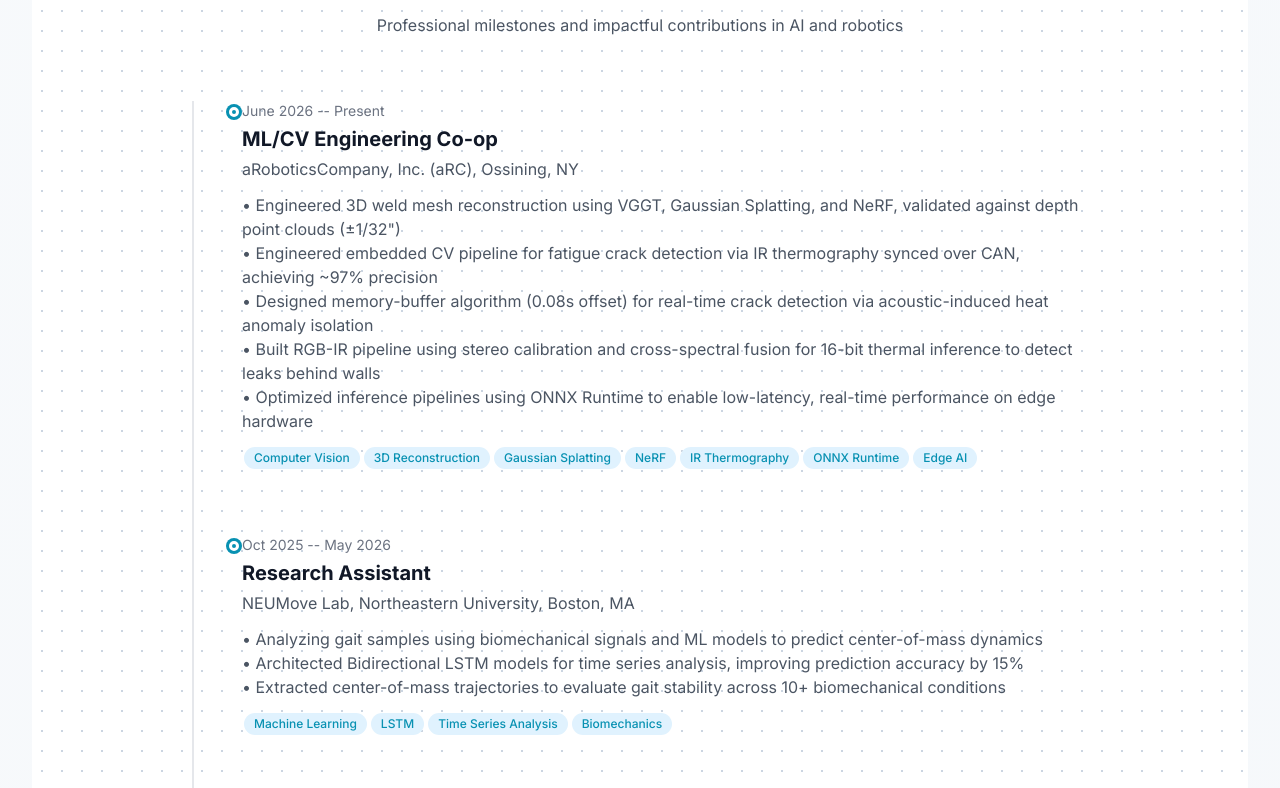
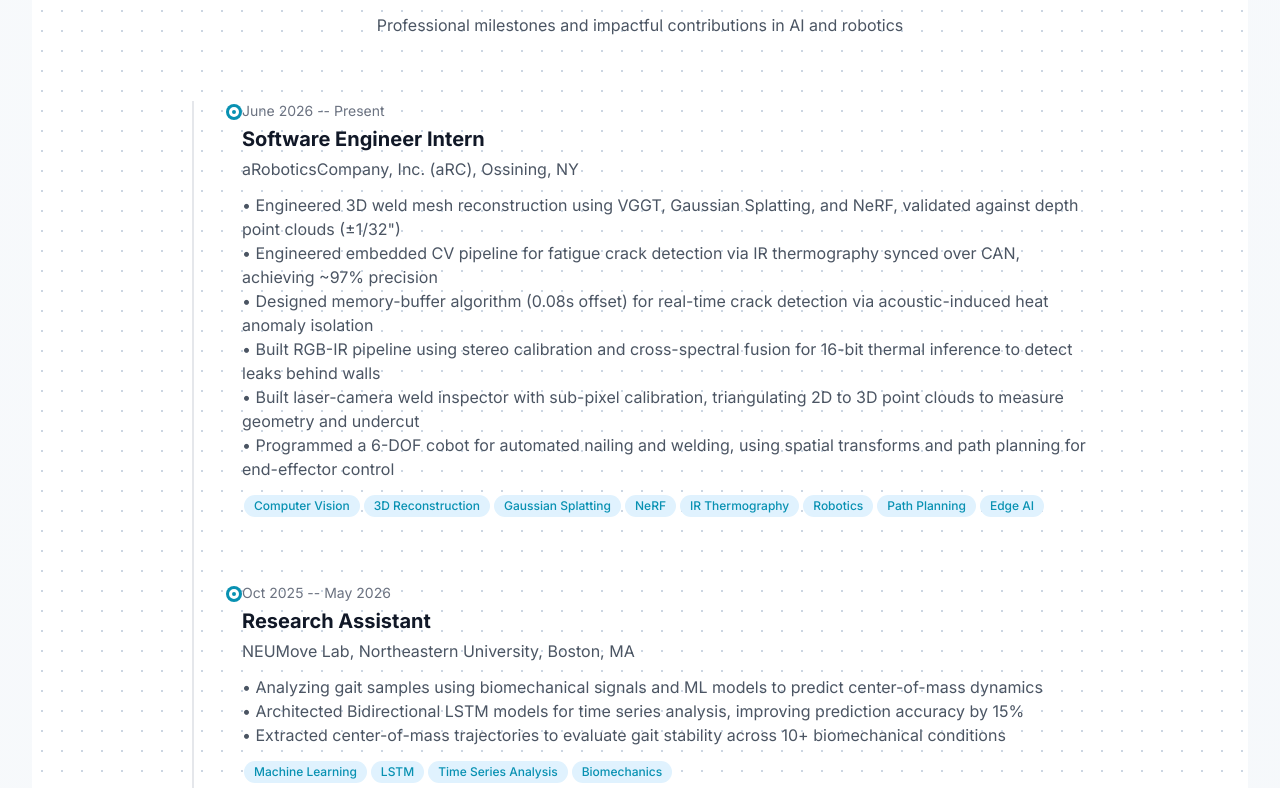
Before and after one commit to DV2123/portfolio, a plain HTML site: page index.html in a window 1280 px wide. Shown: the part 1632-2420 px from the top of the page. Drawn offline with nearby package versions, Linux system fonts and the light colour scheme; no server answers; animation ran at ten frames a second.

Commit message:
Update graduation date, aRC role, and resume PDF
Co-Authored-By: Claude Sonnet 5.5 <noreply@anthropic.com>

```diff
--- a/index.html
+++ b/index.html
@@ -510,14 +510,15 @@
                         <div class="relative">
                             <div class="timeline-dot"></div>
                             <p class="text-sm text-gray-500 mb-1 transition-colors duration-300">June 2026 -- Present</p>
-                            <h3 class="text-xl font-bold text-gray-900 transition-colors duration-300">ML/CV Engineering Co-op</h3>
+                            <h3 class="text-xl font-bold text-gray-900 transition-colors duration-300">Software Engineer Intern</h3>
                             <p class="text-gray-600 mt-1 transition-colors duration-300">aRoboticsCompany, Inc. (aRC), Ossining, NY</p>
                             <div class="mt-3">
                                 <p class="text-gray-600 transition-colors duration-300">• Engineered 3D weld mesh reconstruction using VGGT, Gaussian Splatting, and NeRF, validated against depth point clouds (±1/32")</p>
                                 <p class="text-gray-600 transition-colors duration-300">• Engineered embedded CV pipeline for fatigue crack detection via IR thermography synced over CAN, achieving ~97% precision</p>
                                 <p class="text-gray-600 transition-colors duration-300">• Designed memory-buffer algorithm (0.08s offset) for real-time crack detection via acoustic-induced heat anomaly isolation</p>
                                 <p class="text-gray-600 transition-colors duration-300">• Built RGB-IR pipeline using stereo calibration and cross-spectral fusion for 16-bit thermal inference to detect leaks behind walls</p>
-                                <p class="text-gray-600 transition-colors duration-300">• Optimized inference pipelines using ONNX Runtime to enable low-latency, real-time performance on edge hardware</p>
+                                <p class="text-gray-600 transition-colors duration-300">• Built laser-camera weld inspector with sub-pixel calibration, triangulating 2D to 3D point clouds to measure geometry and undercut</p>
+                                <p class="text-gray-600 transition-colors duration-300">• Programmed a 6-DOF cobot for automated nailing and welding, using spatial transforms and path planning for end-effector control</p>
                             </div>
                             <div class="mt-3 flex flex-wrap">
                                 <span class="tech-badge">Computer Vision</span>
@@ -525,7 +526,8 @@
                                 <span class="tech-badge">Gaussian Splatting</span>
                                 <span class="tech-badge">NeRF</span>
                                 <span class="tech-badge">IR Thermography</span>
-                                <span class="tech-badge">ONNX Runtime</span>
+                                <span class="tech-badge">Robotics</span>
+                                <span class="tech-badge">Path Planning</span>
                                 <span class="tech-badge">Edge AI</span>
                             </div>
                         </div>
@@ -899,7 +901,7 @@
                                 <p class="text-gray-600 mt-1 transition-colors duration-300">Khoury College of Computer Sciences</p>
                             </div>
                             <div class="text-left md:text-right mt-4 md:mt-0">
-                                <p class="text-gray-500 font-medium">Sep 2025 - December 2027</p>
+                                <p class="text-gray-500 font-medium">Sep 2025 - August 2027</p>
                                 <p class="text-gray-600 mt-1">Boston, MA</p>
                             </div>
                         </div>
@@ -1042,7 +1044,7 @@
                                     <span class="font-semibold">File:</span> Divya_Patel_Resume.pdf
                                 </p>
                                 <p class="text-sm text-gray-600 mt-1 transition-colors duration-300">
-                                    <span class="font-semibold">Last updated:</span> January 2025
+                                    <span class="font-semibold">Last updated:</span> November 2026
                                 </p>
                             </div>
                             <div class="flex flex-col sm:flex-row gap-3">
```
Also changed, not shown: 1 other file.
